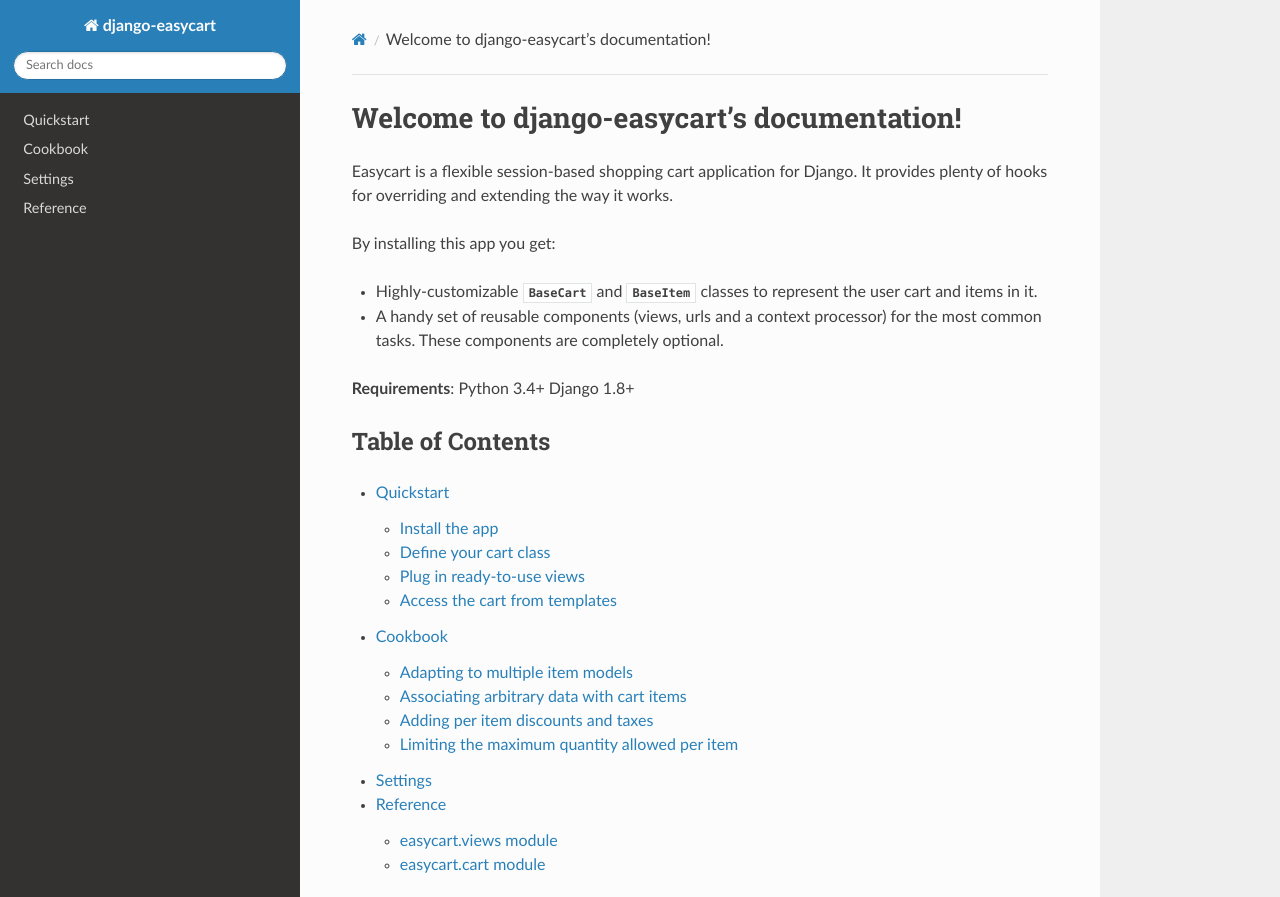
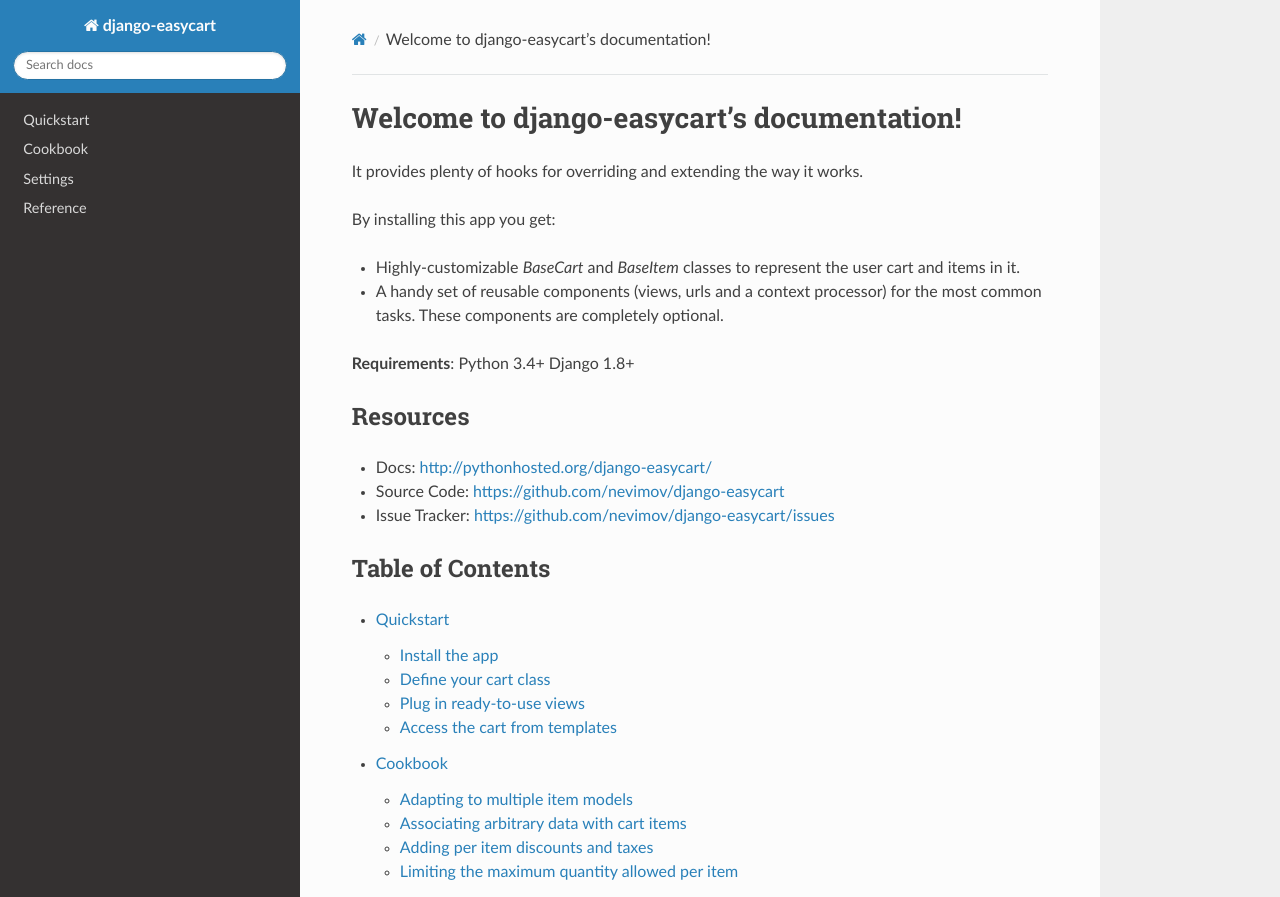
Before and after one commit to nevimov/django-easycart, a Sphinx documentation site: the page built from docs/index.rst, in a window 1280 px wide and 1281 px high, cut to the strip 0-897 px from the top of the window. Built offline with Sphinx 7.4.7 and the Read the Docs theme 2.0.0, drawn with Linux system fonts in a browser that asks for light colours; the version number could not be read and is left out; some of the changed lines change nothing that is shown.

Commit message:
docs/index.rst: Include README
Includes the README file instead of hardcoding it.

```diff
--- a/docs/index.rst
+++ b/docs/index.rst
@@ -1,19 +1,8 @@
 Welcome to django-easycart's documentation!
 ===========================================
 
-Easycart is a flexible session-based shopping cart application for Django.
-It provides plenty of hooks for overriding and extending the way it works.
-
-By installing this app you get:
-
-* Highly-customizable :class:`~cart.BaseCart` and :class:`~cart.BaseItem`
-  classes to represent the user cart and items in it.
-
-* A handy set of reusable components (views, urls and a context processor) for
-  the most common tasks. These components are completely optional.
-
-**Requirements**: Python 3.4+ Django 1.8+
-
+.. include:: ../README.rst
+   :start-line: 4
 
 Table of Contents
 -----------------
```
